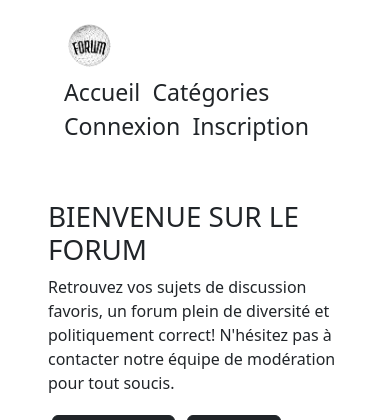
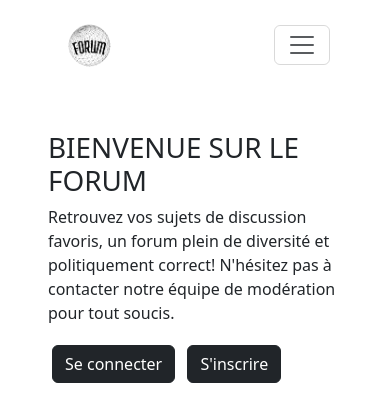
Before and after one commit to FutRR/forumPlateau_V2, a PHP site: page / in a window 390 px wide. Shown: the top 420 px of the page. Run offline with PHP 8.4, Linux system fonts and the light colour scheme; some libraries are stand-ins or nearby versions.

Commit message:
navbar responsive

```diff
--- a/view/layout.php
+++ b/view/layout.php
@@ -24,50 +24,71 @@
                 <?= App\Session::getFlash("success") ?>
             </h3>
             <header>
-                <nav class="navbar navbar-expand-lg mb-5">
-                    <div class="container-fluid d-flex align-items-center justify-content-between">
+                <nav class="navbar navbar-expand-lg">
+                    <div class="container-fluid">
                         <a href="index.php?ctrl=home"><img class="logo" src="public/img/logo/ForumV12.png" alt=""></a>
-
-                        <div id="nav-left" class="align-items-start">
-
-                            <a class="link-dark nav-item link-offset-2 link-underline link-underline-opacity-0 link-underline-opacity-100-hover m-1 fs-3"
-                                href="index.php">Accueil</a>
+                        <button class="navbar-toggler" type="button" data-bs-toggle="collapse"
+                            data-bs-target="#navbarNavDropdown" aria-controls="navbarNavDropdown" aria-expanded="false"
+                            aria-label="Toggle navigation">
+                            <span class="navbar-toggler-icon"></span>
+                        </button>
+                        <div class="collapse navbar-collapse" id="navbarNavDropdown">
+                            <ul class="navbar-nav">
+                                <li class="nav-item"><a class="link-dark nav-link link-offset-2 link-underline
+                                    link-underline-opacity-0 link-underline-opacity-100-hover m-1 fs-3"
+                                        href="index.php">Accueil</a></li>
                                 <?php
                                 // si l'utiliseur connecté est un admin
                                 if (App\Session::isAdmin()) {
                                     ?>
-                                <a class="link-dark nav-item link-offset-2 link-underline link-underline-opacity-0 link-underline-opacity-100-hover m-1 fs-3"
-                                    href="index.php?ctrl=home&action=users">Utilisateurs</a>
+                                    <li class="nav-item"><a class="link-dark nav-link link-offset-2 link-underline
+                                        link-underline-opacity-0 link-underline-opacity-100-hover m-1 fs-3"
+                                            href="index.php?ctrl=home&action=users">Utilisateurs</a></li>
                                 <?php } ?>
-                            <a class="link-dark nav-item link-offset-2 link-underline link-underline-opacity-0 link-underline-opacity-100-hover m-1 fs-3"
-                                href="index.php?ctrl=forum&action=index">Catégories</a>
-                            <!-- <a id="btnSwitch" class="link-dark nav-item fs-5"><i class="fa-regular fa-moon"></i></a> -->
-                        </div>
+                                <li class="nav-item"><a
+                                        class="link-dark nav-link link-offset-2 link-underline link-underline-opacity-0 link-underline-opacity-100-hover m-1 fs-3"
+                                        href="index.php?ctrl=forum&action=index">Catégories</a></li>
+                                <!-- <a id="btnSwitch" class="link-dark nav-link fs-5"><i class="fa-regular fa-moon"></i></a> -->
+                            </ul>
 
-                        <div id="nav-right">
+                            <div class="nav navbar-nav">
+                                <?php if (App\Session::getUser()) { ?>
+                                    <ul class="navbar-nav navbar-right">
+                                        <li class="nav-item dropdown">
+                                            <a class="nav-link dropdown-toggle" role="button" data-bs-toggle="dropdown"
+                                                href="#"><span class="fs-3"><?= App\Session::getUser() ?></span></a>
+                                            <ul class="dropdown-menu">
                                                 <?php
                                                 // si l'utilisateur est connecté
-                            if (App\Session::getUser()) {
                                                 ?>
-                                <a class="link-dark nav-item link-offset-2 link-underline link-underline-opacity-0 link-underline-opacity-100-hover m-1 fs-3"
-                                    href="index.php?ctrl=forum&action=userProfile&id=<?= App\Session::getUser()->getId() ?>">
-                                    <img class='nav-item img-thumbnail rounded w-5'
-                                        style='width: 75px; height: 75px; object-fit: cover;'
-                                        src="public/img/avatar/<?= App\Session::getUser()->getAvatar() ?>" alt="">
-                                </a>
+                                                <li class="nav-item"><a
+                                                        class="link-dark nav-link link-offset-2 link-underline link-underline-opacity-0 link-underline-opacity-100-hover m-1 fs-3"
+                                                        href="index.php?ctrl=forum&action=userProfile&id=<?= App\Session::getUser()->getId() ?>">Profile</a>
+                                                </li>
 
-                                <a class="link-dark nav-item link-offset-2 link-underline link-underline-opacity-0 link-underline-opacity-100-hover m-1 fs-3"
-                                    href="index.php?ctrl=security&action=logout">Déconnexion</a>
+                                                <li class="nav-item"><a
+                                                        class="link-dark nav-link link-offset-2 link-underline link-underline-opacity-0 link-underline-opacity-100-hover m-1 fs-3"
+                                                        href="index.php?ctrl=security&action=logout">Déconnexion</a></li>
+                                            </ul>
+                                    </ul>
                                     <?php
                                 } else {
                                     ?>
-                                <a class="link-dark nav-item link-offset-2 link-underline link-underline-opacity-0 link-underline-opacity-100-hover m-1 fs-3"
-                                    href="index.php?ctrl=security&action=login">Connexion</a>
-                                <a class="link-dark nav-item link-offset-2 link-underline link-underline-opacity-0 link-underline-opacity-100-hover m-1 fs-3"
-                                    href="index.php?ctrl=security&action=register">Inscription</a>
+                                    <ul class="navbar-nav navbar-right">
+                                        <li class="nav-item"><a
+                                                class="dropdown-item link-dark nav-link link-offset-2 link-underline link-underline-opacity-0 link-underline-opacity-100-hover m-1 fs-3"
+                                                href="index.php?ctrl=security&action=login">Connexion</a></li>
+                                        <li class="nav-item"><a
+                                                class="dropdown-item link-dark nav-link link-offset-2 link-underline link-underline-opacity-0 link-underline-opacity-100-hover m-1 fs-3"
+                                                href="index.php?ctrl=security&action=register">Inscription</a></li>
+                                    </ul>
                                     <?php
                                 }
                                 ?>
+                                </ul>
+                                </li>
+                                </ul>
+                            </div>
                         </div>
                     </div>
                 </nav>
```
Lines whose indentation alone changed are shown as unchanged.
